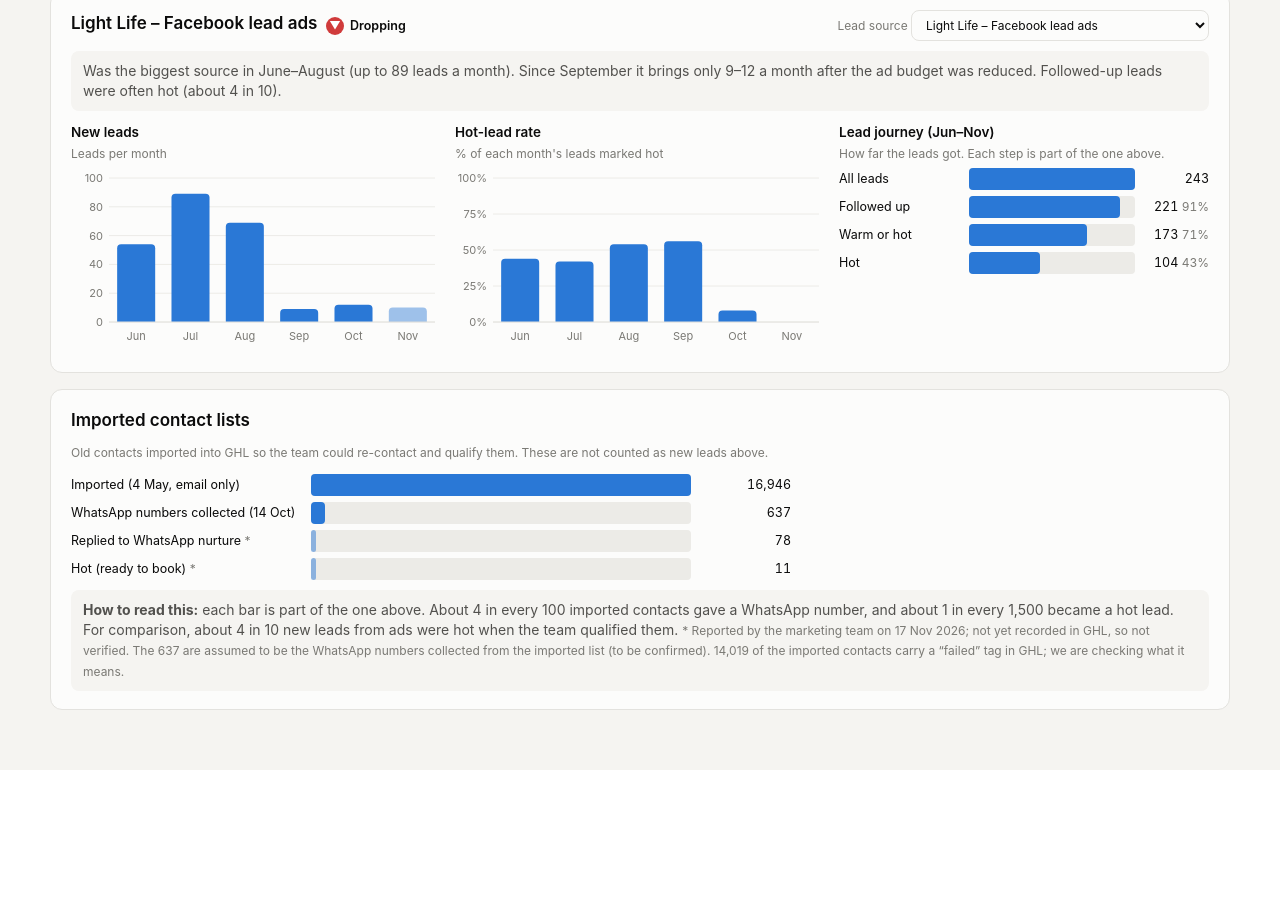
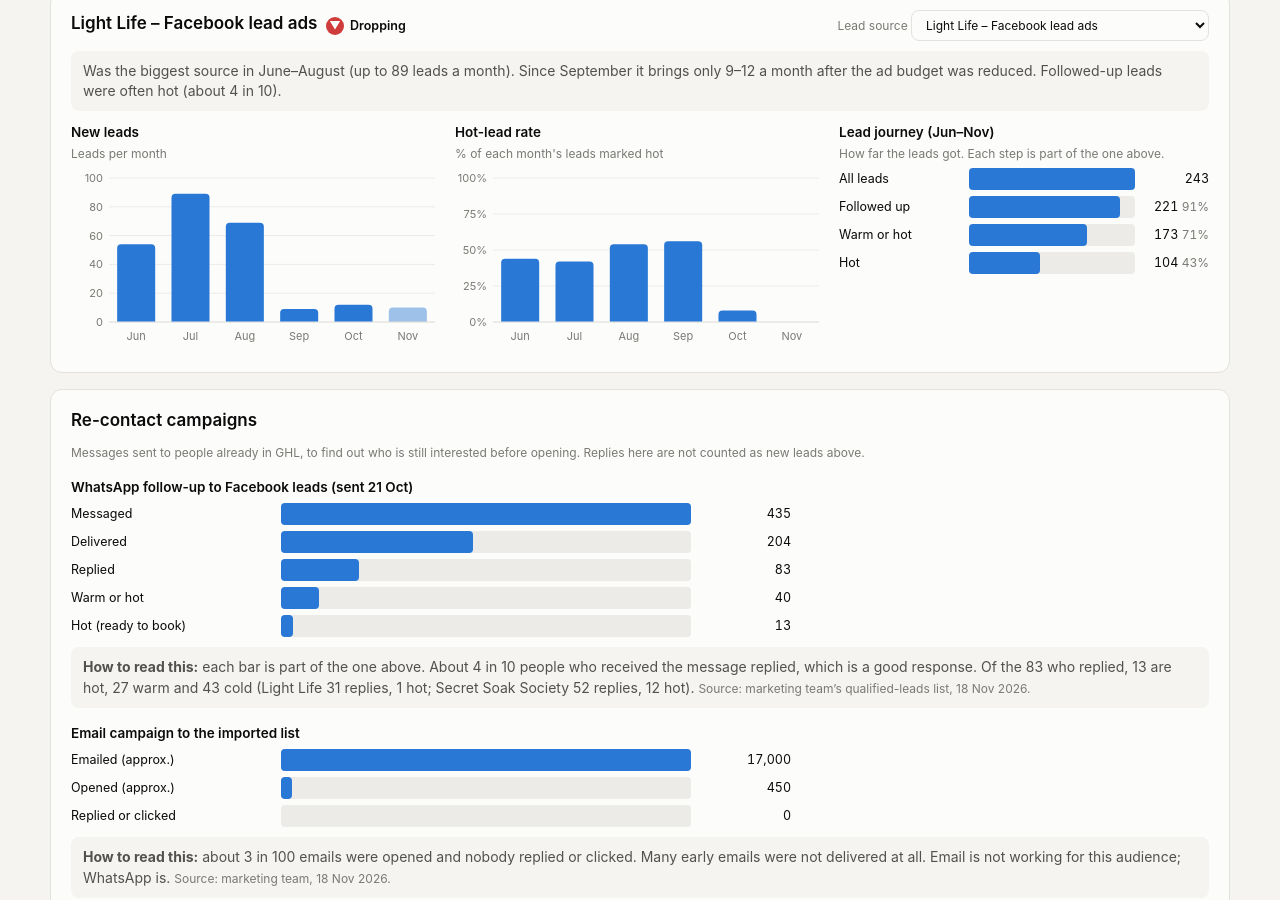
Before and after one commit to aikonics/lead-progress-report, a plain HTML site: page index.html in a window 1280 px wide. Shown: the part 1900-2800 px from the top of the page. Before the commit the page ends 2670 px from the top, so only its background shows below. Drawn offline with Linux system fonts and the light colour scheme.

Commit message:
Replace imported-list funnel with WhatsApp and email re-contact results
Co-Authored-By: Claude Opus 5.5 <noreply@anthropic.com>
Claude-Session: https://claude.ai/code/session_01J4GJmUBqwFpRpDbDdFXa2R

```diff
--- a/index.html
+++ b/index.html
@@ -54,7 +54,7 @@ dl{display:grid;grid-template-columns:150px 1fr;gap:6px 14px;margin:8px 0 0}dt{f
 <div class="tiles" id="tiles"></div>
 
 <div class="card"><h2>Summary</h2>
-<ul class="find" id="summary"><li><b>Leads fell by a third after July.</b> About 120 new leads a month in June–July, about 84 a month in August–October. The low point was September (40). October recovered to 70.</li><li><b>Secret Soak Society now brings most of the leads.</b> Its Facebook leads held steady at about 48 a month. Light Life's Facebook leads dropped from about 72 a month to 10–12 since September, after its ad budget was reduced.</li><li><b>The biggest leak is follow-up.</b> Since 1 October, 102 of 121 new leads have not been marked hot, warm or cold, so nobody has qualified them yet. Before October almost every lead was followed up.</li><li><b>When leads are followed up, many are hot.</b> In June–August, 41% of leads showed booking intent. That fell to 13% in October, mostly because fewer leads were followed up, not because lead quality changed.</li><li><b>Website forms bring very few leads.</b> 18 since August across both brands, and 16 of those have never been followed up.</li><li><b>Imported lists are slow to qualify.</b> About 17,000 old contacts were imported. 637 WhatsApp numbers were collected from them, and the marketing team reports 78 replies and 11 hot leads (these replies are not yet recorded in GHL).</li><li><b>Some people message us directly.</b> 13 enquiries since September came in through Instagram, Facebook or WhatsApp messages. None has been followed up, and the brand they asked about isn't recorded.</li></ul></div>
+<ul class="find" id="summary"><li><b>Leads fell by a third after July.</b> About 120 new leads a month in June–July, about 84 a month in August–October. The low point was September (40). October recovered to 70.</li><li><b>Secret Soak Society now brings most of the leads.</b> Its Facebook leads held steady at about 48 a month. Light Life's Facebook leads dropped from about 72 a month to 10–12 since September, after its ad budget was reduced.</li><li><b>The biggest leak is follow-up.</b> Since 1 October, 102 of 121 new leads have not been marked hot, warm or cold, so nobody has qualified them yet. Before October almost every lead was followed up.</li><li><b>When leads are followed up, many are hot.</b> In June–August, 41% of leads showed booking intent. That fell to 13% in October, mostly because fewer leads were followed up, not because lead quality changed.</li><li><b>Website forms bring very few leads.</b> 18 since August across both brands, and 16 of those have never been followed up.</li><li><b>WhatsApp works, email doesn’t.</b> A WhatsApp follow-up to 435 earlier Facebook leads got 83 replies from 204 delivered (about 4 in 10), including 13 hot leads. An email campaign to about 17,000 old contacts got about 450 opens and no replies.</li><li><b>Some people message us directly.</b> 13 enquiries since September came in through Instagram, Facebook or WhatsApp messages. None has been followed up, and the brand they asked about isn't recorded.</li></ul></div>
 
 <div class="card"><h2>All sources together – new leads per month</h2>
 <p class="muted">Hover a bar for numbers. The lighter bar is a part month.</p>
@@ -83,10 +83,9 @@ dl{display:grid;grid-template-columns:150px 1fr;gap:6px 14px;margin:8px 0 0}dt{f
 <div class="chart"><h3>Lead journey (Jun–Nov)</h3><p>How far the leads got. Each step is part of the one above.</p><div id="cFun"></div></div>
 </div></div>
 
-<div class="card"><h2>Imported contact lists</h2>
-<p class="muted">Old contacts imported into GHL so the team could re-contact and qualify them. These are not counted as new leads above.</p>
-<div id="impFun" style="max-width:720px"></div>
-<div class="note" id="impNote"></div></div>
+<div class="card"><h2>Re-contact campaigns</h2>
+<p class="muted">Messages sent to people already in GHL, to find out who is still interested before opening. Replies here are not counted as new leads above.</p>
+<div id="impFun"></div></div>
 
 </div><div class="tip" id="tip"></div></div>
 <script>
@@ -147,8 +146,7 @@ function drawDetail(){const r=R.find(x=>x.id===cur);document.getElementById('dTi
  const F=[['All leads',tl],['Followed up',tg],['Warm or hot',wh],['Hot',h]];
  document.getElementById('cFun').innerHTML='<div class="fun">'+F.map(([l,v])=>`<div>${l}</div><div class="t"><div class="b" style="width:${tl?Math.max(v?2:0,v/tl*100):0}%"></div></div><div class="n">${v}${l!=='All leads'&&tl?' <span class="muted">'+pct(v,tl)+'%</span>':''}</div>`).join('')+'</div>'}
 
-const IMP={"steps": [["Imported (4 May, email only)", 16946, false], ["WhatsApp numbers collected (14 Oct)", 637, false], ["Replied to WhatsApp nurture", 78, true], ["Hot (ready to book)", 11, true]], "note": "<b>How to read this:</b> each bar is part of the one above. About 4 in every 100 imported contacts gave a WhatsApp number, and about 1 in every 1,500 became a hot lead. For comparison, about 4 in 10 new leads from ads were hot when the team qualified them. <span class=\"muted\">* Reported by the marketing team on 17 Nov 2026; not yet recorded in GHL, so not verified. The 637 are assumed to be the WhatsApp numbers collected from the imported list (to be confirmed). 14,019 of the imported contacts carry a “failed” tag in GHL; we are checking what it means.</span>"};
-(()=>{const top=IMP.steps[0][1];document.getElementById('impFun').innerHTML='<div class="fun" style="grid-template-columns:230px 1fr 90px">'+IMP.steps.map(([l,v,ext])=>`<div>${l}${ext?' <span class="muted">*</span>':''}</div><div class="t"><div class="b" style="width:${Math.max(1.2,v/top*100)}%;${ext?'opacity:.5':''}"></div></div><div class="n">${v.toLocaleString()}</div>`).join('')+'</div>';
-document.getElementById('impNote').innerHTML=IMP.note})();
+const IMP=[{"title": "WhatsApp follow-up to Facebook leads (sent 21 Oct)", "steps": [["Messaged", 435], ["Delivered", 204], ["Replied", 83], ["Warm or hot", 40], ["Hot (ready to book)", 13]], "note": "<b>How to read this:</b> each bar is part of the one above. About 4 in 10 people who received the message replied, which is a good response. Of the 83 who replied, 13 are hot, 27 warm and 43 cold (Light Life 31 replies, 1 hot; Secret Soak Society 52 replies, 12 hot). <span class=\"muted\">Source: marketing team’s qualified-leads list, 18 Nov 2026.</span>"}, {"title": "Email campaign to the imported list", "steps": [["Emailed (approx.)", 17000], ["Opened (approx.)", 450], ["Replied or clicked", 0]], "note": "<b>How to read this:</b> about 3 in 100 emails were opened and nobody replied or clicked. Many early emails were not delivered at all. Email is not working for this audience; WhatsApp is. <span class=\"muted\">Source: marketing team, 18 Nov 2026.</span>"}];
+(()=>{document.getElementById('impFun').innerHTML=IMP.map(f=>{const top=f.steps[0][1];return `<h3 style="font-size:13.5px;margin:16px 0 2px;font-weight:600">${f.title}</h3><div class="fun" style="grid-template-columns:200px 1fr 90px;max-width:720px">`+f.steps.map(([l,v])=>`<div>${l}</div><div class="t"><div class="b" style="width:${v?Math.max(1.2,v/top*100):0}%"></div></div><div class="n">${v.toLocaleString()}</div>`).join('')+`</div><div class="note">${f.note}</div>`}).join('')})();
 function all(){drawTotal();drawTable();drawDetail()}all();let t;addEventListener('resize',()=>{clearTimeout(t);t=setTimeout(all,150)});
 </script></body></html>
```
